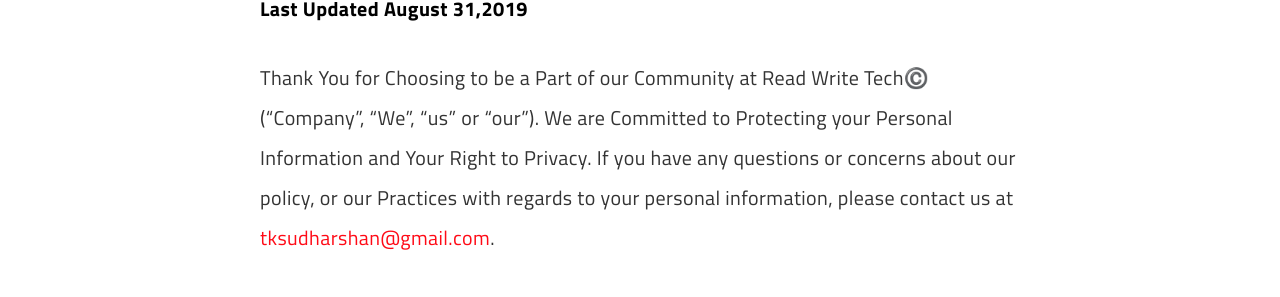
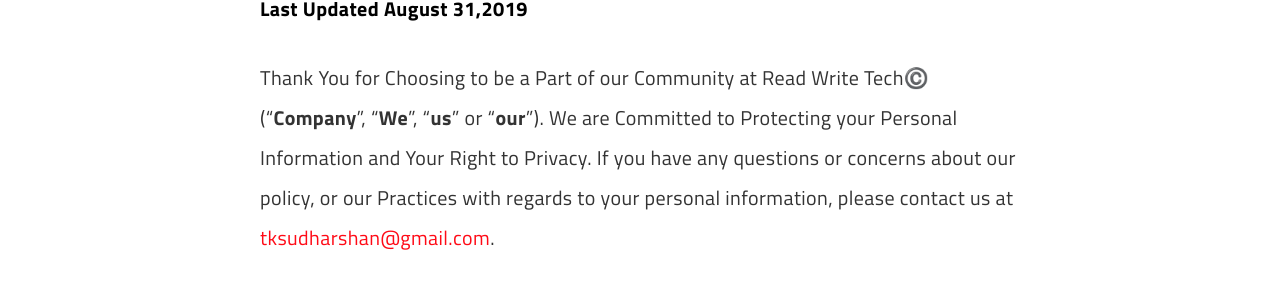
Before and after one commit to tks18/abandoned-read-write-tech, a Jekyll site: the page built from pages/policy.md, in a window 1280 px wide. Shown: the part 271-568 px from the top of the page. Built offline with Jekyll 4.4.1, drawn with Linux system fonts in a browser that asks for light colours; a script that is not in the unit is left out.

```diff
--- a/pages/policy.md
+++ b/pages/policy.md
@@ -9,6 +9,6 @@ menu: false
 # Privacy Policy
 #### Last Updated August 31,2019
 
-Thank You for Choosing to be a Part of  our Community at Read Write Tech©️ ("<bold>Company</bold>", "<bold>We</bold>", "<bold>us</bold>" or "<bold>our</bold>"). We are Committed to Protecting your Personal Information and Your Right to Privacy. If you have any questions or concerns about our policy, or our Practices with regards to your personal information, please contact us at [tksudharshan@gmail.com](mailto:tksudharshan@gmail.com).
+Thank You for Choosing to be a Part of  our Community at Read Write Tech©️ ("<b>Company</b>", "<b>We</b>", "<b>us</b>" or "<b>our</b>"). We are Committed to Protecting your Personal Information and Your Right to Privacy. If you have any questions or concerns about our policy, or our Practices with regards to your personal information, please contact us at [tksudharshan@gmail.com](mailto:tksudharshan@gmail.com).
 
 When You Visit Our Website [https://readwritetech.tk](https://readwritetech.tk), and use our services, you trust us with your personal information. We take your privacy very seriously. In this Privacy Policy, We Describe our Privacy Policy
```
